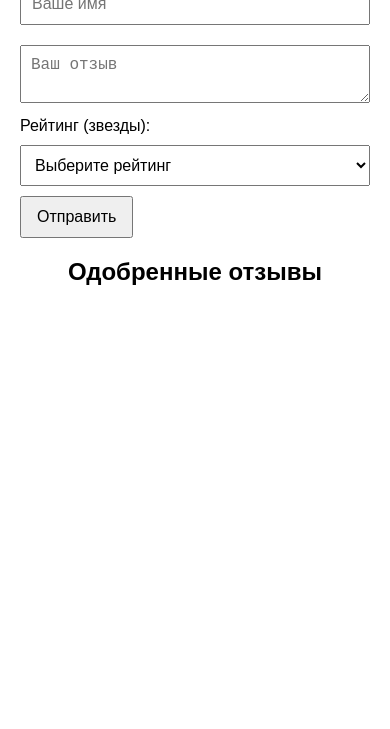
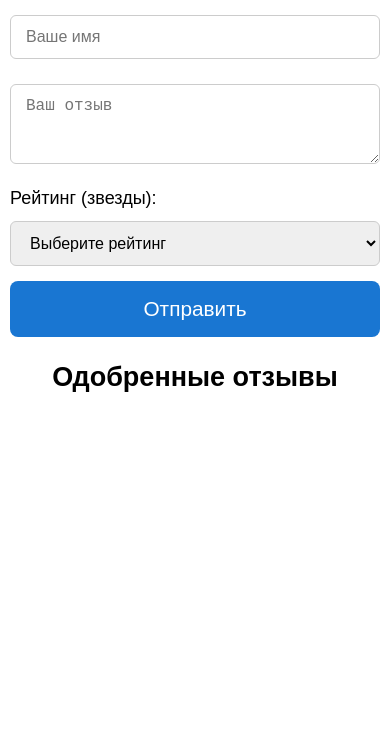
Before and after one commit to CannaBanka/otzive, a plain HTML site: page index.html in a window 390 px wide. Shown: the part 115-844 px from the top of the page. Drawn offline with Linux system fonts and the light colour scheme; no server answers.

Commit message:
Update index.html

```diff
--- a/index.html
+++ b/index.html
@@ -2,19 +2,83 @@
 <html lang="ru">
 <head>
   <meta charset="UTF-8" />
+  <meta name="viewport" content="width=device-width, initial-scale=1" />
   <title>Отзывы с Firebase и рейтингом</title>
   <style>
-    body { font-family: Arial; max-width: 600px; margin: 30px auto; padding: 0 20px; }
-    h1, h2 { text-align: center; }
-    form input, form textarea, form select {
-      width: 100%; padding: 10px; margin: 10px 0; box-sizing: border-box; font-size: 1rem;
+    body {
+      font-family: Arial, sans-serif;
+      max-width: 600px;
+      margin: 20px auto;
+      padding: 0 15px;
+      font-size: 16px;
+      line-height: 1.4;
     }
-    form button { padding: 10px 15px; font-size: 1rem; cursor: pointer; }
-    .review { border: 1px solid #ddd; padding: 10px; margin: 10px 0; }
-    .review strong { font-size: 1.1rem; }
+    h1, h2 {
+      text-align: center;
+      margin-bottom: 15px;
+    }
+    form input,
+    form textarea,
+    form select {
+      width: 100%;
+      padding: 12px 15px;
+      margin: 10px 0 15px 0;
+      box-sizing: border-box;
+      font-size: 1rem;
+      border: 1px solid #ccc;
+      border-radius: 6px;
+      resize: vertical;
+    }
+    form textarea {
+      min-height: 80px;
+    }
+    form button {
+      width: 100%;
+      padding: 14px;
+      font-size: 1.1rem;
+      background-color: #1976d2;
+      color: white;
+      border: none;
+      border-radius: 8px;
+      cursor: pointer;
+      transition: background-color 0.3s ease;
+    }
+    form button:hover {
+      background-color: #1565c0;
+    }
+    .review {
+      border: 1px solid #ddd;
+      border-radius: 8px;
+      padding: 12px 15px;
+      margin: 12px 0;
+      background-color: #fafafa;
+    }
+    .review strong {
+      font-size: 1.1rem;
+      display: block;
+      margin-bottom: 4px;
+    }
     .stars {
       color: gold;
-      font-size: 1.2rem;
+      font-size: 1.3rem;
+      margin-left: 8px;
+      vertical-align: middle;
+      user-select: none;
+    }
+
+    @media (max-width: 480px) {
+      body {
+        padding: 10px;
+        font-size: 18px;
+      }
+      form button {
+        padding: 16px;
+        font-size: 1.3rem;
+      }
+      .review {
+        padding: 15px;
+        font-size: 1.1rem;
+      }
     }
   </style>
   <script src="https://www.gstatic.com/firebasejs/9.22.1/firebase-app-compat.js"></script>
@@ -23,10 +87,10 @@
 <body>
   <h1>Оставьте отзыв</h1>
   <form id="reviewForm">
-    <input type="text" id="name" placeholder="Ваше имя" required />
+    <input type="text" id="name" placeholder="Ваше имя" required autocomplete="name" />
     <textarea id="message" placeholder="Ваш отзыв" required></textarea>
     <label for="rating">Рейтинг (звезды):</label>
-    <select id="rating" required>
+    <select id="rating" required aria-label="Рейтинг">
       <option value="" disabled selected>Выберите рейтинг</option>
       <option value="1">1 ★</option>
       <option value="2">2 ★★</option>
@@ -92,7 +156,7 @@
           const div = document.createElement('div');
           div.className = 'review';
           div.innerHTML = `<strong>${review.name}</strong>
-            <span class="stars" title="${review.rating}">${stars(review.rating)}</span>
+            <span class="stars" title="Рейтинг: ${review.rating}">${stars(review.rating)}</span>
             <p>${review.message}</p>`;
           approvedReviewsDiv.appendChild(div);
         });
```
